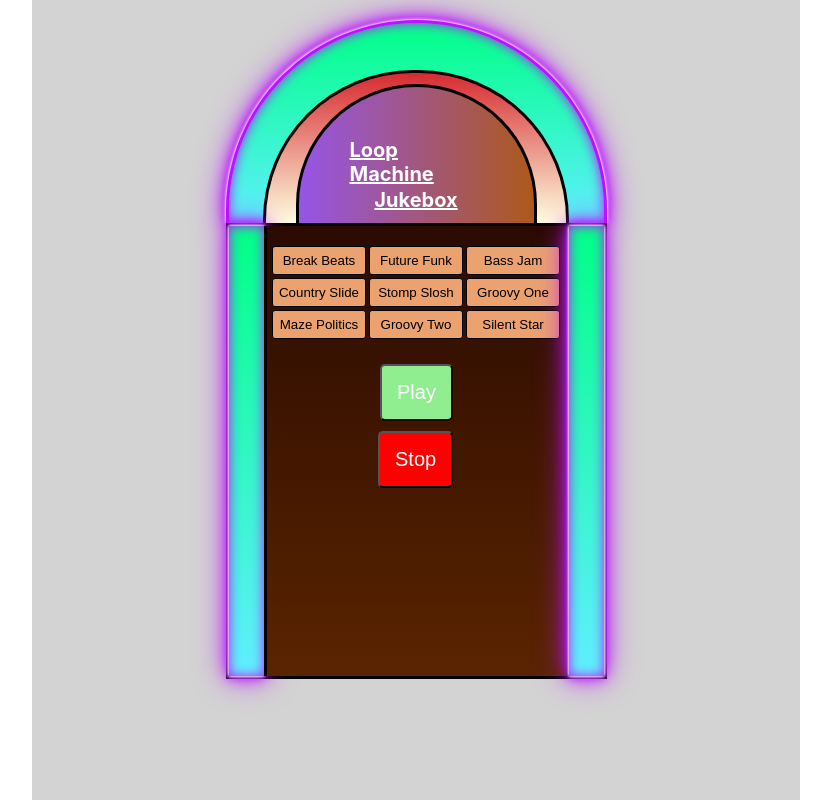
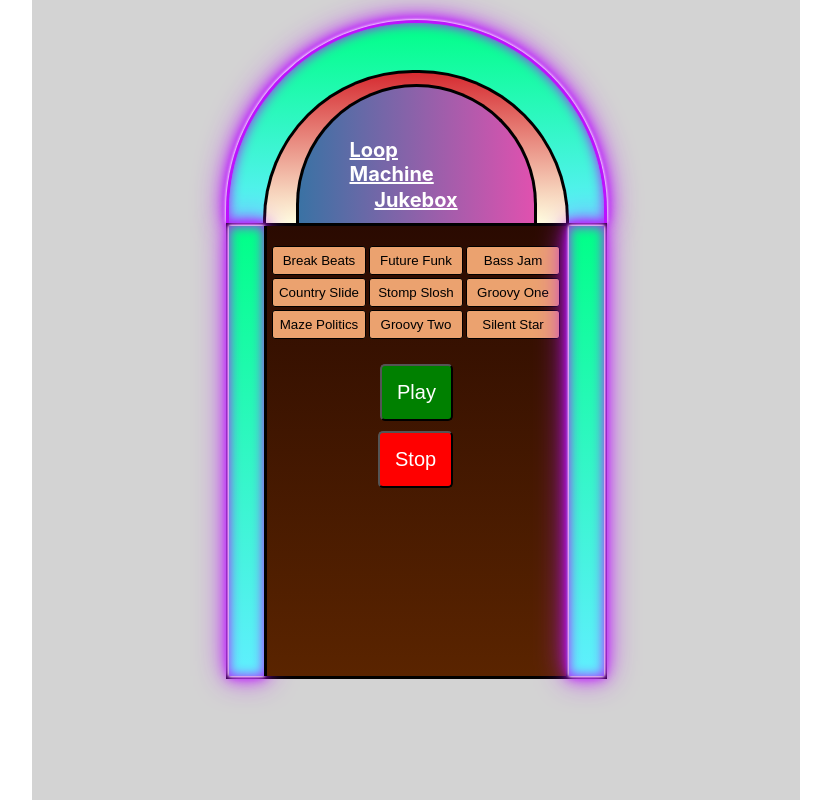
Before and after one commit to idomand/jukebox, a React (Create React App) app: page / in a window 1280 px wide. Shown: the whole page, without its empty margins (224-1055 px from the left). Built offline with nearby package versions, Linux system fonts and the light colour scheme; no server answers.

Commit message:
adding comments to the code

```diff
--- a/src/components/JukeboxWrapper.jsx
+++ b/src/components/JukeboxWrapper.jsx
@@ -1,6 +1,13 @@
 import React, { useState, useEffect } from "react";
 import styled from "styled-components";
 import PadWrapper from "./PadWrapper";
+
+/**
+ * *==========================
+ * !
+ * *==========================
+ */
+
 const ScreenWrapper = styled.section`
   height: 100vh;
   width: 100vw;
@@ -42,7 +49,6 @@ const JukeboxHead = styled.div`
   margin-top: 20px;
   border-top-left-radius: 250px;
   border-top-right-radius: 250px;
-  /* background-image: linear-gradient(darkgreen, lightblue); */
   background-image: linear-gradient(#00ff87, #60efff);
 
   box-shadow: 0 0 0.2rem #fff, 0 0 0.2rem #fff, 0 0 2rem #bc13fe,
@@ -122,17 +128,20 @@ export default function JukeboxWrapper() {
   const [randomColor1, setRandomColor1] = useState("blue ");
   const [randomColor2, setRandomColor2] = useState("yellow");
 
-  const changeSongName = (value) => {
+  //! === use effect is used to generate new colors any time the song name in the screen is changing  ===
+  const changeNameInScreen = (value) => {
     setSong(value);
   };
 
+  const getRandomColor = () => {
+    let randomColorNumber = Math.floor(Math.random() * 16777215).toString(16);
+    let randomColor = `#${randomColorNumber}`;
+    return randomColor;
+  };
+
   useEffect(() => {
-    let randomColorNumber1 = Math.floor(Math.random() * 16777215).toString(16);
-    let randomColor1 = `#${randomColorNumber1}`;
-    setRandomColor1(randomColor1);
-    let randomColorNumber2 = Math.floor(Math.random() * 16777215).toString(16);
-    let randomColor2 = `#${randomColorNumber2}`;
-    setRandomColor2(randomColor2);
+    setRandomColor1(getRandomColor());
+    setRandomColor2(getRandomColor());
   }, [song]);
 
   return (
@@ -150,7 +159,7 @@ export default function JukeboxWrapper() {
           <JukeboxBody>
             <Columns></Columns>
             <ButtonWrapper>
-              <PadWrapper changeSongName={changeSongName} />
+              <PadWrapper changeNameInScreen={changeNameInScreen} />
             </ButtonWrapper>
             <Columns></Columns>
           </JukeboxBody>
--- a/src/components/PadWrapper.jsx
+++ b/src/components/PadWrapper.jsx
@@ -3,7 +3,6 @@ import styled from "styled-components";
 import { arrayOfSounds } from "../audioClips";
 
 const Wrapper = styled.section`
-  /* background-color: lightgrey; */
   display: grid;
   grid-template-columns: repeat(3, minmax(75px, 1fr));
   grid-gap: 3px;
@@ -17,7 +16,7 @@ const ButtonDiv = styled.div`
   align-items: center;
   margin-top: 15px;
 `;
-export const Button = styled.button`
+const Button = styled.button`
   display: inline-block;
   vertical-align: middle;
   -webkit-transform: perspective(1px) translateZ(0);
@@ -46,7 +45,7 @@ const StopButton = styled(Button)`
 `;
 
 const PlayButton = styled(Button)`
-  background-color: lightgreen;
+  background-color: green;
 `;
 
 const Pad = styled.button`
@@ -54,7 +53,6 @@ const Pad = styled.button`
   cursor: pointer;
   outline: none;
   border-radius: 3px;
-
   transition: fill 0.25s;
   background-color: ${(props) => (props.isPicked ? "#E9EB80" : "#EBA26F")};
   background-color: ${(props) =>
@@ -68,10 +66,12 @@ const PadText = styled.p`
   outline: none;
 `;
 
-export default function PadWrapper({ changeSongName }) {
+export default function PadWrapper({ changeNameInScreen }) {
   const [playlistArray, setPlaylistArray] = useState([]);
   const [cardPlayingNow, setCardPlayingNow] = useState("");
-  // const [isMusicPlaying, setIsMusicPlaying] = useState(false);
+  let counter = 0;
+
+  //! === renderPads return 9 pads (buttons) with the sound clips  ===
   const renderPads = () => {
     const arrayOfPads = arrayOfSounds.map((element) => {
       return (
@@ -80,7 +80,6 @@ export default function PadWrapper({ changeSongName }) {
           onClick={() => {
             handlePadClick(element);
           }}
-          name={element.name}
           cardPlayingNow={cardPlayingNow === element.name}
           isPicked={playlistArray.some((pad) => pad.name === element.name)}
         >
@@ -91,13 +90,12 @@ export default function PadWrapper({ changeSongName }) {
     return arrayOfPads;
   };
 
-  let counter = 0;
-
+  /*   //! === playMusicFromPlaylist is in responsible for changing the style of the playing clip and playing the clips one after each clip and reactivate the loop ===
+   */
   const playMusicFromPlaylist = () => {
     if (counter < playlistArray.length) {
       setCardPlayingNow(playlistArray[counter].name);
-      changeSongName(playlistArray[counter].name);
-
+      changeNameInScreen(playlistArray[counter].name);
       playlistArray[counter].sound.play();
       playlistArray[counter].sound.on("end", () => {
         counter++;
@@ -110,7 +108,7 @@ export default function PadWrapper({ changeSongName }) {
       playMusicFromPlaylist();
     }
   };
-
+  //! === handlePadClick add or remove soundClip into the playlist ===
   const handlePadClick = (clip) => {
     if (playlistArray.some((element) => element.name === clip.name)) {
       setPlaylistArray(
@@ -128,11 +126,11 @@ export default function PadWrapper({ changeSongName }) {
       element.sound.stop();
     });
   };
-  const bigStopMusic = () => {
+  const stopMusic = () => {
     arrayOfSounds.forEach((element) => {
       element.sound.stop();
     });
-    changeSongName("Loop Machine");
+    changeNameInScreen("Loop Machine");
     setCardPlayingNow("");
     setPlaylistArray([]);
   };
@@ -146,10 +144,10 @@ export default function PadWrapper({ changeSongName }) {
       <Wrapper>{renderPads()}</Wrapper>
       <ButtonDiv>
         <div>
-          <PlayButton onClick={playMusic}>Play </PlayButton>
+          <PlayButton onClick={playMusic}>Play</PlayButton>
         </div>
         <div>
-          <StopButton onClick={bigStopMusic}>Stop</StopButton>
+          <StopButton onClick={stopMusic}>Stop</StopButton>
         </div>
       </ButtonDiv>
     </>
```
